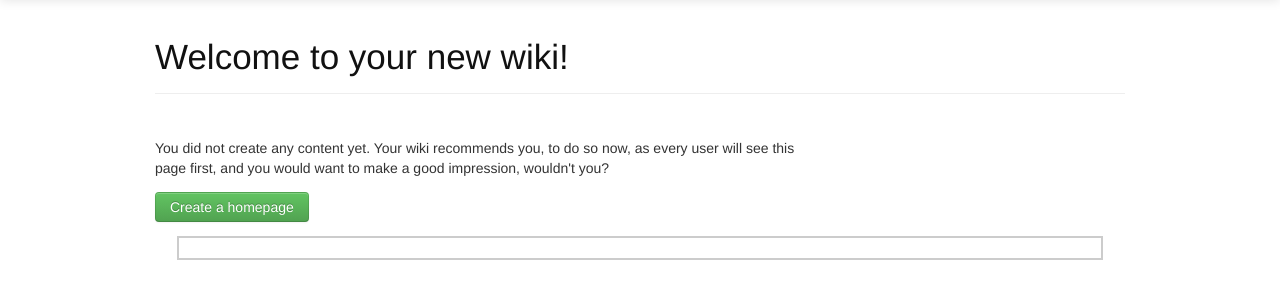
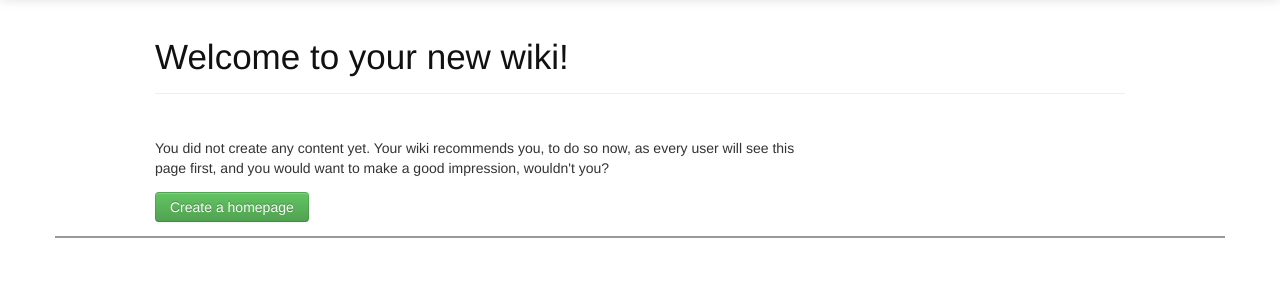
Before and after one commit to jack-zh/zwiki, a Flask app: page / in a window 1280 px wide. Shown: the part 41-341 px from the top of the page. Run offline with Flask 2, Linux system fonts and the light colour scheme; some libraries are stand-ins or nearby versions.

Commit message:
评论 update

```diff
--- a/static/style.css
+++ b/static/style.css
@@ -114,8 +114,7 @@ th{
 }
 
 .footer{
-  width:72%;
   margin-left: auto;
   margin-right: auto;
-  border: 2px solid #cccccc;
+  border-top: 2px solid #999;
 }
--- a/templates/base.html
+++ b/templates/base.html
@@ -76,7 +76,7 @@
 				</div>
 			</div>
 		</div>
-		<div class="footer">
+		<div class="footer container">
  			<!--高速版，加载速度快，使用前需测试页面的兼容性-->
 			<div class="SOHUCS" id="SOHUCS"></div>
 			<script>
```
